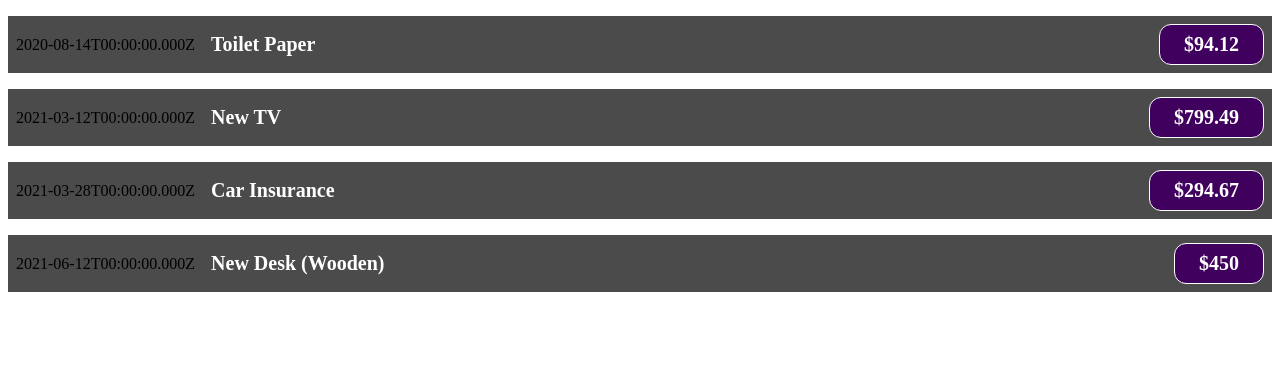
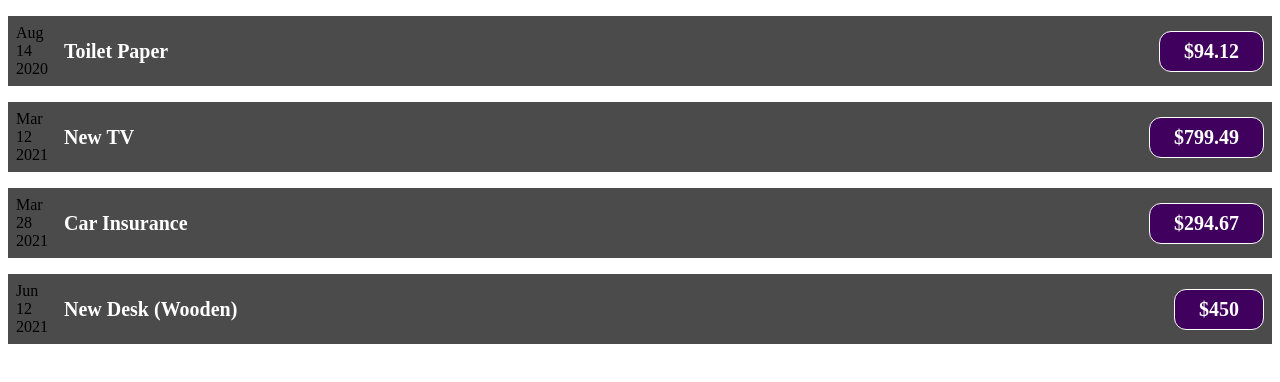
Before and after one commit to Maverick2502/expenses-react-app, a React (Create React App) app: page / in a window 1280 px wide. Shown: the top 382 px of the page. Built offline with nearby package versions, Linux system fonts and the light colour scheme.

Commit message:
Adding Logic to Components

```diff
--- a/src/components/ExpenseItem.jsx
+++ b/src/components/ExpenseItem.jsx
@@ -1,9 +1,16 @@
 import "./ExpenseItem.css";
 
 function ExpenseItem(props) {
+  const month = props.date.toLocaleString("en-US", { month: "short" });
+  const day = props.date.toLocaleString("en-US", { day: "2-digit" });
+  const year = props.date.getFullYear();
   return (
     <div className="expense-item">
-      <div>{props.date.toISOString()}</div>
+      <div>
+        <div>{month}</div>
+        <div>{day}</div>
+        <div>{year}</div>
+      </div>
       <div className="expense-item__description">
         <h2>{props.title}</h2>
         <div className="expense-item__price">${props.amount}</div>
```
